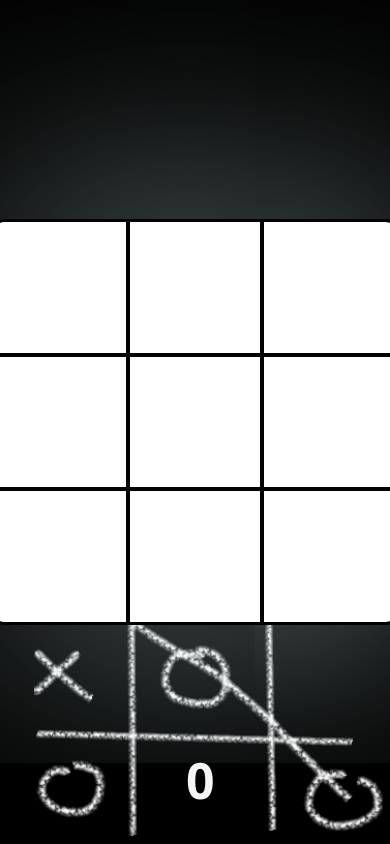
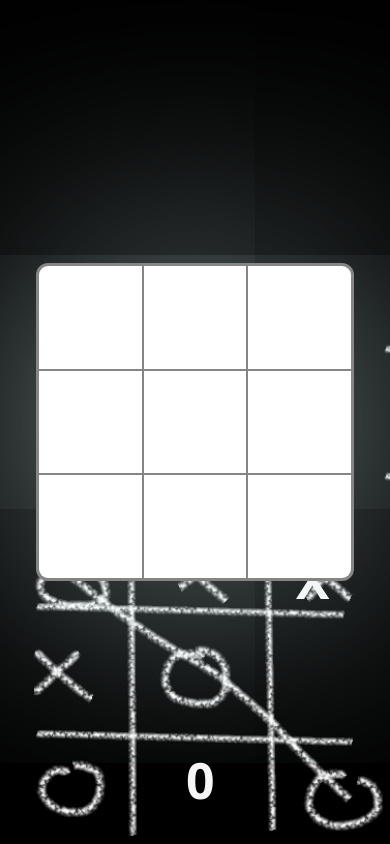
Before and after one commit to Bumbi-dev/Proiect-x-o, a plain HTML site: page joc/game.html in a window 390 px wide. Drawn offline with Linux system fonts and the light colour scheme.

Commit message:
Fix responsivness bug

```diff
--- a/joc/game.css
+++ b/joc/game.css
@@ -12,21 +12,28 @@ body {
 }
 
 #careu {
-    background: #020202;
+    background: #858585;
     height: 400px;
     width: 400px;
     position: absolute;
     display: grid;
     grid-template-columns: repeat(3, 1fr);
     grid-template-rows: repeat(3, 1fr);
-    gap: 4px;
+    gap: 2px;
 
     border-radius: 12px;
-    border-style: groove;
-    border-style: double;
-    border-color: #000000;
+    border: 3px;
+    border-style: solid;
+    border-color: #858585;
+    box-shadow: 0px 0px 330px rgba(225, 255, 255, 0.6);
     overflow: hidden;
-    box-shadow: 0px 0px 330px rgba(225, 255, 255, 0.6);
+}
+
+@media (max-width: 768px) {
+  #careu {
+    height: 80vw;
+    width: 80vw;
+  }
 }
 
 .cell {
--- a/joc/game2.css
+++ b/joc/game2.css
@@ -34,6 +34,13 @@ body {
     overflow: hidden;
 }
 
+@media (max-width: 768px) {
+  #careu {
+    height: 80vw;
+    width: 80vw;
+  }
+}
+
 .cell {
     background: #ffffff;
     color: black;
--- a/joc/game3.css
+++ b/joc/game3.css
@@ -27,6 +27,13 @@ body {
     overflow: hidden;
 }
 
+@media (max-width: 768px) {
+  #careu {
+    height: 80vw;
+    width: 80vw;
+  }
+}
+
 .cell {
     background: #ffffff;
     color: black;
```
